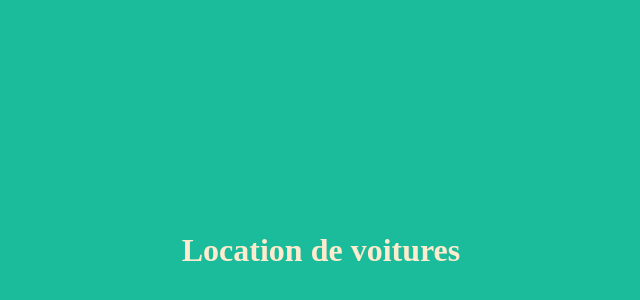
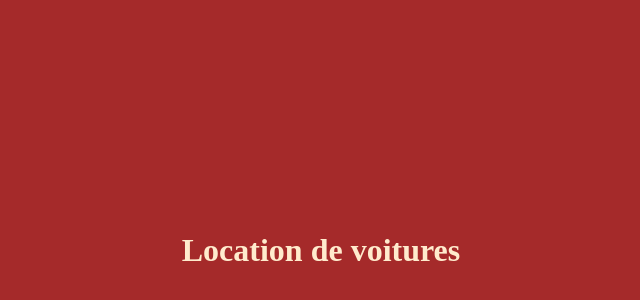
Before and after one commit to KHALIFASAID2020/locationVoiture, a plain HTML site: page index.html in a window 1280 px wide. Shown: the part 42-342 px from the top of the page, without its empty margins (319-959 px from the left). Drawn offline with Linux system fonts and the light colour scheme.

Commit message:
modification de la color du fond

```diff
--- a/index.html
+++ b/index.html
@@ -5,7 +5,7 @@
     <meta name="viewport" content="width=device-width, initial-scale=1.0">
     <title>Document</title>
 </head>
-<body style="background-color: #1abc9c;">
+<body style="background-color: brown">
     <h1 style="text-align: center;padding-top: 20%;padding-bottom: 20%;color:blanchedalmond;">Location de voitures</h1>
 </body>
 </html>
```
